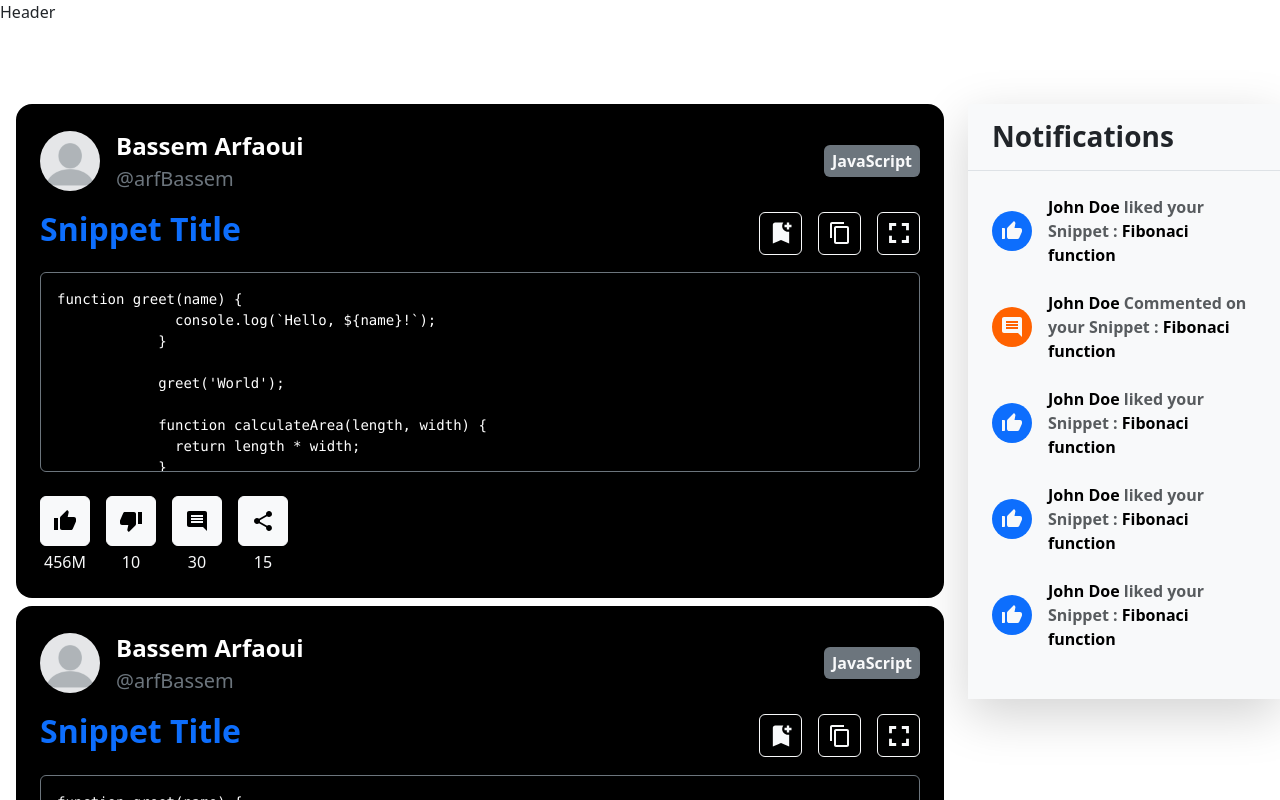
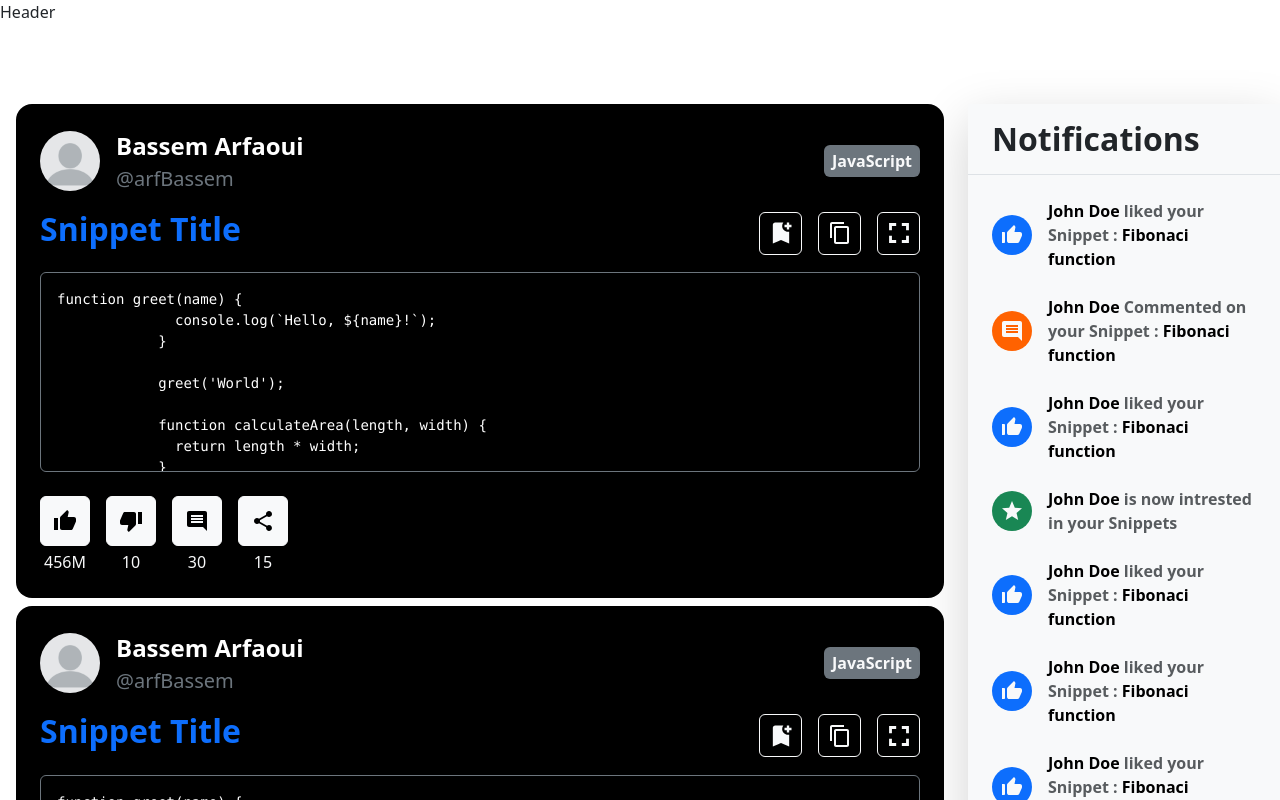
Before and after one commit to BassemArfaoui/SnippetUp-2.0, a React (Create React App) app: page / in a window 1280 px wide. Built offline with nearby package versions, Linux system fonts and the light colour scheme.

Commit message:
finish intrested noti

```diff
--- a/src/components/main/NotificationSide.jsx
+++ b/src/components/main/NotificationSide.jsx
@@ -9,11 +9,13 @@ export default function NotificationSide() {
       <div class="notification-side ps-2">
         <div className="h-100 bg-light shadow-lg z-50">
           <div className="d-flex align-items-center justify-content-between px-4 py-3 border-bottom">
-            <h2 className="h3 fw-bold mb-0">Notifications</h2>
+            <h2 className="h2 fw-bold mb-0 text-center">Notifications</h2>
           </div>
           <div className="p-4 overflow-auto" style={{ maxHeight: 'calc(100% - 58px)' }}>
              <Notification type='like'/>
              <Notification type='comment'/>
+             <Notification type='like'/>
+             <Notification type='intrested'/>
              <Notification type='like'/>
              <Notification type='like'/>
              <Notification type='like'/>
--- a/src/components/parts/Notification.jsx
+++ b/src/components/parts/Notification.jsx
@@ -1,6 +1,7 @@
 import React from 'react'
 import ThumbUpAltIcon from '@mui/icons-material/ThumbUpAlt';
 import CommentIcon from '@mui/icons-material/Comment';
+import StarIcon from '@mui/icons-material/Star';
 import './styles/Notification.css'
 
 
@@ -32,6 +33,19 @@ function Notification(props) {
               </div>
             </div>
         }
+
+
+        {
+            props.type==='intrested' &&
+            <div className="d-flex align-items-center justify-content-center gap-3 mb-4">
+              <div className="noti-btn text-light bg-success rounded-circle d-flex align-items-center justify-content-center px-2" style={{width:'40px',height:'40px',backgroundColor:'rgb(255, 98, 0)'}}>
+                <StarIcon />
+              </div>
+              <div className='w-100'>
+                <p className="text-muted mb-0 fw-bold"><strong className='text-black'>{userName}</strong> is now intrested in your Snippets</p>
+              </div>
+            </div>
+        }
     </div>
   )
 }
```
